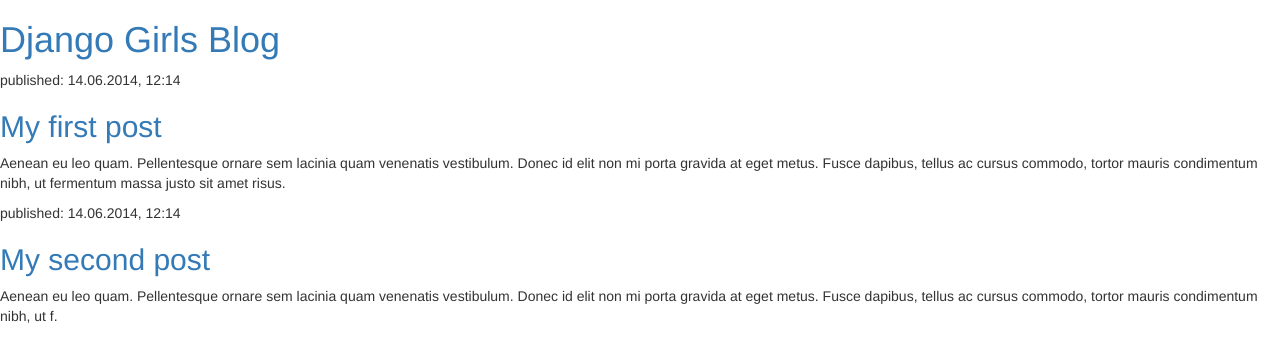
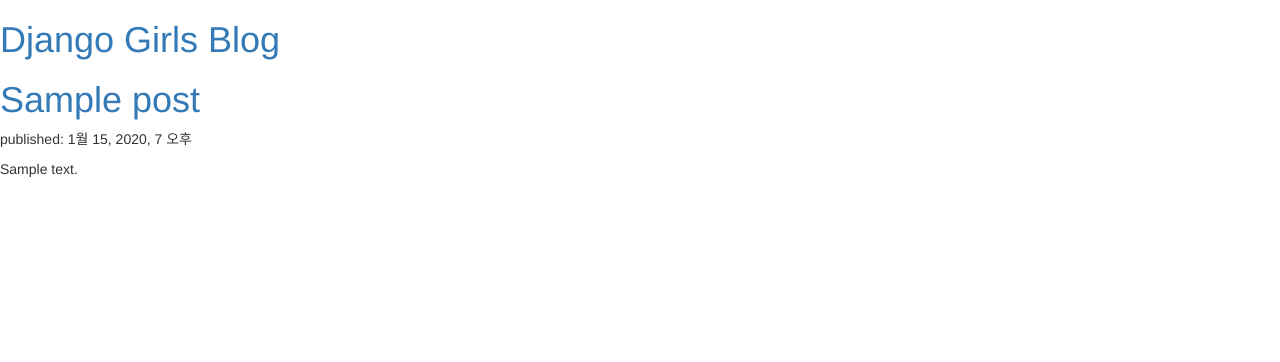
Before and after one commit to mongdolappa/my-first-blog, a Django app: page / in a window 1280 px wide. Shown: the top 362 px of the page. Run offline with Django 3.2, Linux system fonts and the light colour scheme; tables that the repository leaves empty hold one stand-in row (values such as "Sample post"); some libraries are stand-ins or nearby versions.

Commit message:
2019-04-21 22:00 modified

```diff
--- a/blog/templates/blog/post_list.html
+++ b/blog/templates/blog/post_list.html
@@ -10,16 +10,13 @@
             <h1><a href="">Django Girls Blog</a></h1>
         </div>
 
-        <div>
-            <p>published: 14.06.2014, 12:14</p>
-            <h2><a href="">My first post</a></h2>
-            <p>Aenean eu leo quam. Pellentesque ornare sem lacinia quam venenatis vestibulum. Donec id elit non mi porta gravida at eget metus. Fusce dapibus, tellus ac cursus commodo, tortor mauris condimentum nibh, ut fermentum massa justo sit amet risus.</p>
-        </div>
+{% for post in posts %}
+    <div>
+        <h1><a href="">{{ post.title }}</a></h1>
+        <p>published: {{ post.published_date }}</p>
+        <p>{{ post.text|linebreaksbr }}</p>
+    </div>
+{% endfor %}
 
-        <div>
-            <p>published: 14.06.2014, 12:14</p>
-            <h2><a href="">My second post</a></h2>
-            <p>Aenean eu leo quam. Pellentesque ornare sem lacinia quam venenatis vestibulum. Donec id elit non mi porta gravida at eget metus. Fusce dapibus, tellus ac cursus commodo, tortor mauris condimentum nibh, ut f.</p>
-        </div>
 </body>
 </html>
--- a/blog/views.py
+++ b/blog/views.py
@@ -1,8 +1,12 @@
 from django.shortcuts import render
+from django.utils import timezone
+from .models import Post  #blog.models 로 해도 되나, 동일 디렉토리 내는 .models
 
 # Create your views here.
 def post_list(request):
-    return render(request, 'blog/post_list.html', {})
+    #posts = Post.objects.filter(published_date__lte=timezone.now()).order_by('published_date')
+    posts = Post.objects.all()
+    return render(request, 'blog/post_list.html', {'posts': posts})
 # 방금 post_list라는 함수(def)를 만들었습니다.
 # 이 함수는 요청(request)을 넘겨받아 render메서드를 호출합니다.
-# 이 함수는 render 메서드를 호출하여 받은(return) blog/post_list.html템플릿을 보여줍니다.
+# 이 함수는 render 메서드를 호출하여 받은(return) blog/post_list.html 템플릿을 보여줍니다.
```
